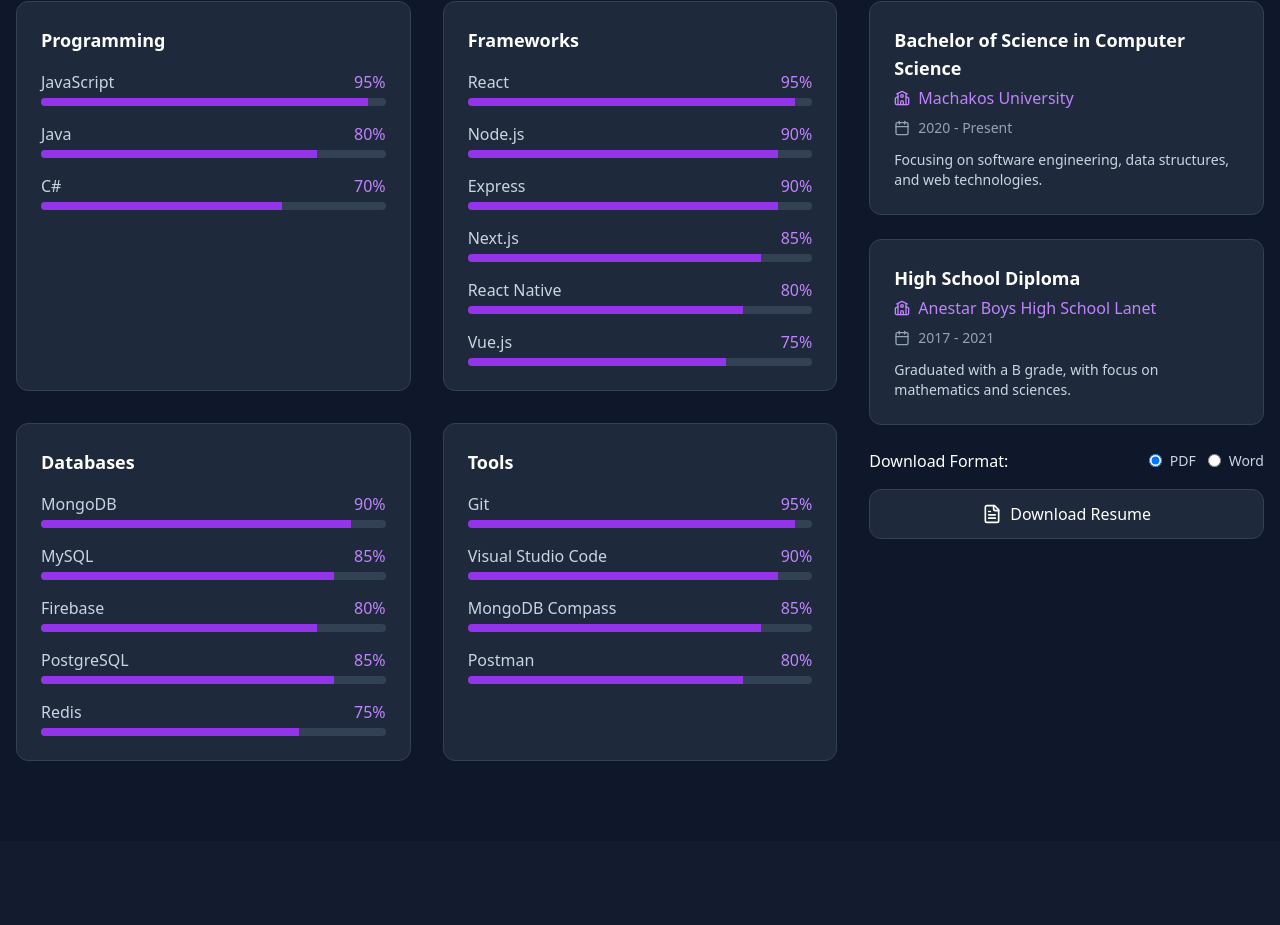
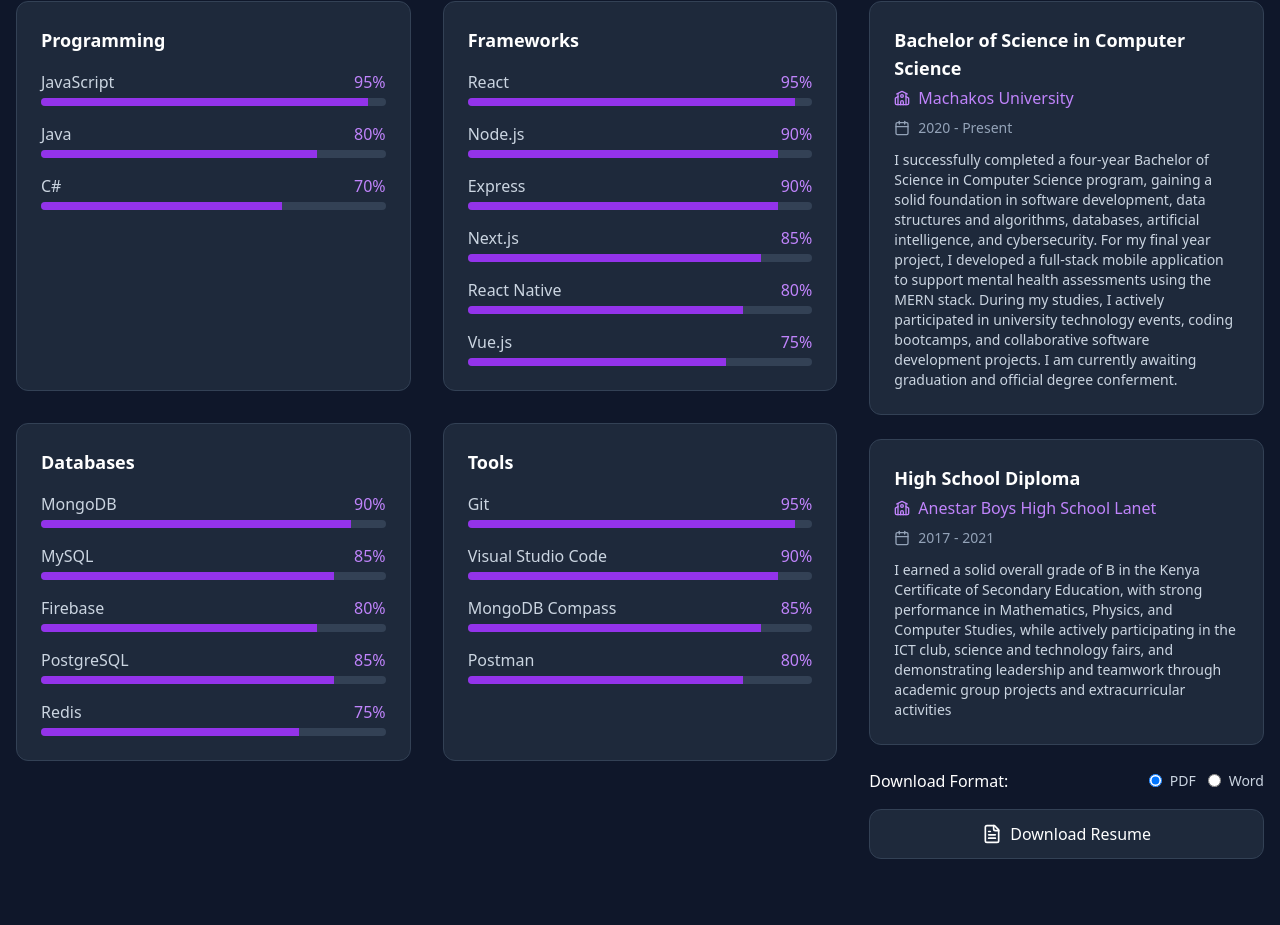
Before and after one commit to Victorkib/vicPortfolio, a React (Vite) app in the folder client/: page / in a window 1280 px wide. Shown: the part 4731-5656 px from the top of the page. Built offline with nearby package versions, Linux system fonts and the light colour scheme.

Commit message:
Update EnhancedPortfolio.jsx

```diff
--- a/client/src/pages/EnhancedPortfolio.jsx
+++ b/client/src/pages/EnhancedPortfolio.jsx
@@ -443,14 +443,14 @@
       institution: 'Machakos University',
       period: '2020 - Present',
       description:
-        'Focusing on software engineering, data structures, and web technologies.',
+        'I successfully completed a four-year Bachelor of Science in Computer Science program, gaining a solid foundation in software development, data structures and algorithms, databases, artificial intelligence, and cybersecurity. For my final year project, I developed a full-stack mobile application to support mental health assessments using the MERN stack. During my studies, I actively participated in university technology events, coding bootcamps, and collaborative software development projects. I am currently awaiting graduation and official degree conferment.',
     },
     {
       degree: 'High School Diploma',
       institution: 'Anestar Boys High School Lanet',
       period: '2017 - 2021',
       description:
-        'Graduated with a B grade, with focus on mathematics and sciences.',
+        'I earned a solid overall grade of B in the Kenya Certificate of Secondary Education, with strong performance in Mathematics, Physics, and Computer Studies, while actively participating in the ICT club, science and technology fairs, and demonstrating leadership and teamwork through academic group projects and extracurricular activities',
     },
   ];
 
```
